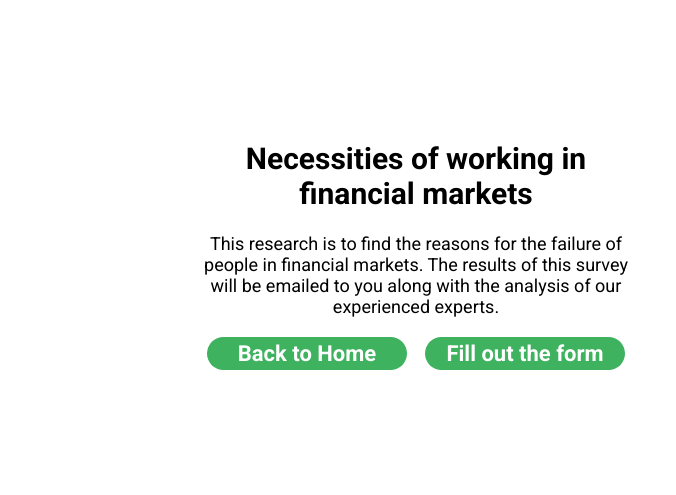
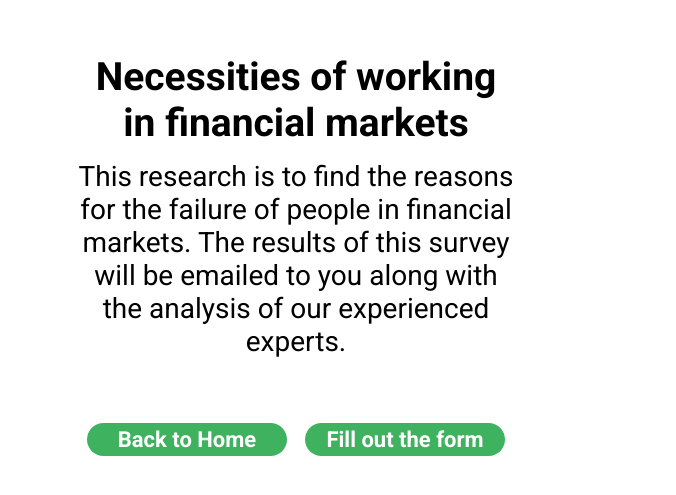
Before and after one commit to Felipe-15/pb-challenge-1, a plain HTML site: page pages/first-step.html in a window 1280 px wide. Shown: the part 145-640 px from the top of the page, 604-1280 px from the left. Drawn offline with Linux system fonts and the light colour scheme.

Commit message:
feat: Add CSS to First Step page

```diff
--- a/css/first-step/mobile.css
+++ b/css/first-step/mobile.css
@@ -1,3 +1,7 @@
+.main-container {
+  --gap-amount: 2rem;
+}
+
 .text-container {
   display: flex;
   flex-direction: column;
--- a/css/first-step/styles.css
+++ b/css/first-step/styles.css
@@ -1,11 +1,28 @@
 @import url("mobile.css");
 
-@media screen and (min-width: 780px) {
+@media screen and (min-width: 769px) {
   .text-container {
     justify-content: center;
-    max-width: 440px;
+
+    width: fit-content;
+    max-width: 450px;
+
+    margin-right: auto;
+
+    padding-right: 1rem;
   }
 
   .text-container h1 {
+    font-size: 3.9rem;
+    margin-bottom: 1.4rem;
+  }
+
+  .text-container p {
+    margin-bottom: 6.5rem;
+    font-size: 2.8rem;
+  }
+
+  .main-container {
+    --gap-amount: 8rem;
   }
 }
```
